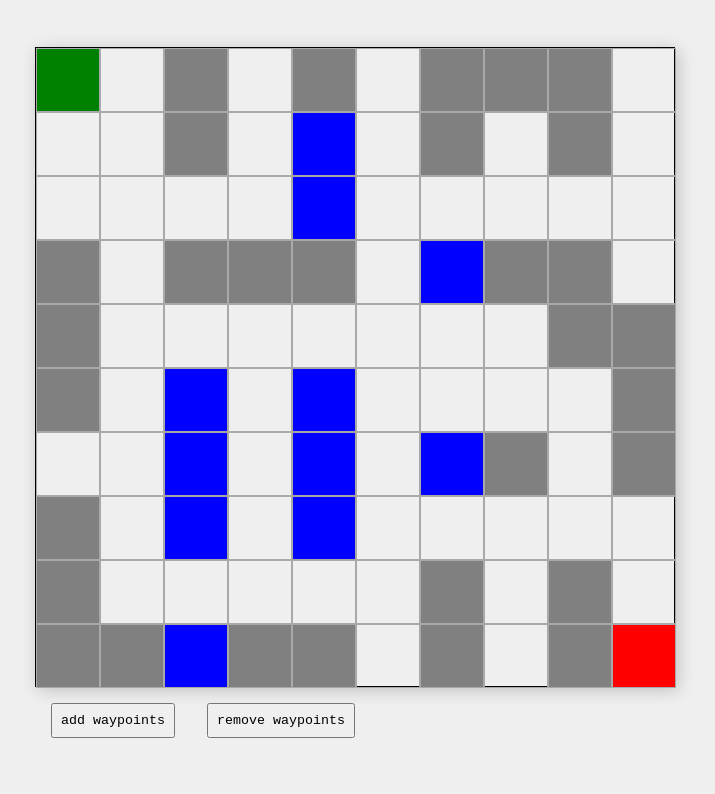
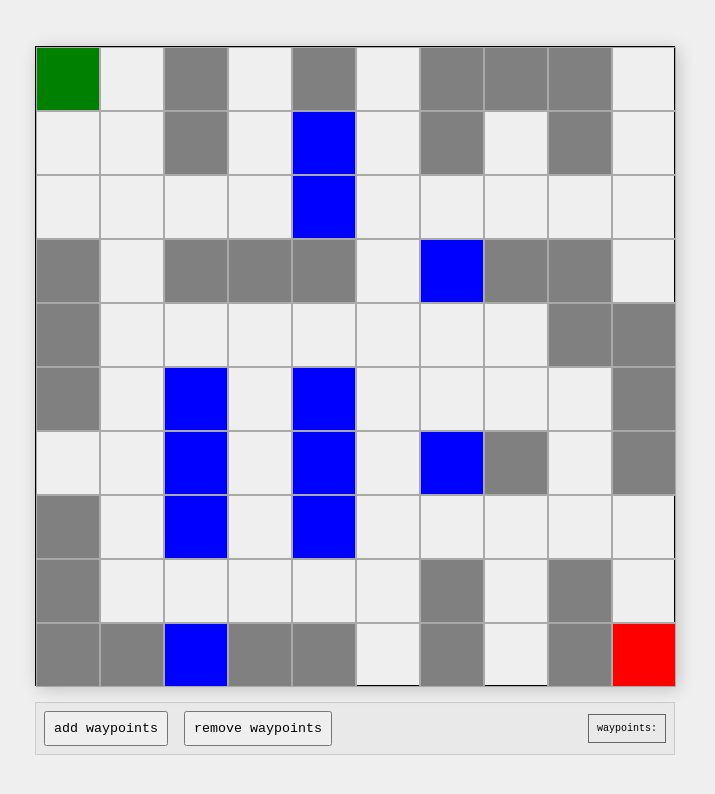
Before and after one commit to pekkarinen/mappy, a website with bundled scripts: page index.html in a window 1280 px wide. Shown: the whole page, without its empty margins (285-1000 px from the left). Built offline with nearby package versions, Linux system fonts and the light colour scheme.

Commit message:
Better waypointUI + chrome

```diff
--- a/index.js
+++ b/index.js
@@ -125,19 +125,31 @@ const removeWaypoints = () => {
 };
 
 (function addWaypointsUI() {
+  const waypointUI = document.createElement("section");
+  waypointUI.className = "waypoint-ui";
+
   const addButton = document.createElement("button");
   addButton.innerText = "add waypoints";
   addButton.addEventListener("click", () => {
     addRandomWaypoints();
+    waypointCounter.innerText = map.waypoints.length;
   });
 
-  app.append(addButton);
+  waypointUI.append(addButton);
 
   const removeButton = document.createElement("button");
   removeButton.innerText = "remove waypoints";
   removeButton.addEventListener("click", () => {
     removeWaypoints();
+    waypointCounter.innerText = map.waypoints.length;
   });
 
-  app.append(removeButton);
+  waypointUI.append(removeButton);
+
+  const waypointCounter = document.createElement("div");
+  waypointCounter.classList.add("waypoint-counter");
+
+  waypointUI.append(waypointCounter);
+
+  app.append(waypointUI);
 })();
--- a/map.js
+++ b/map.js
@@ -96,7 +96,7 @@ class Map {
       const textOrder = this.getWaypointsAt(coords).length;
       const element = this.drawFeature(
         {
-          border: `${textOrder + 1}px dashed rgba(0,128,0,0.7)`,
+          border: `${textOrder + 1}px inset rgba(0,200,0,0.7)`,
           className: "waypoint",
           text: name,
           textOrder,
--- a/mappy.css
+++ b/mappy.css
@@ -41,7 +41,26 @@ body {
 }
 
 button {
-  margin: 1rem;
   padding: 0.5rem;
   font-family: monospace;
 }
+
+.waypoint-ui {
+  border: 1px solid #ccc;
+  background: #e9e9e9;
+  display: flex;
+  gap: 1rem;
+  padding: 0.5rem;
+  margin-top: 1rem;
+  align-items: center;
+}
+
+.waypoint-counter {
+  border: 1px solid #666;
+  padding: 0.5rem;
+  margin-left: auto;
+}
+
+.waypoint-counter::before {
+  content: "waypoints:";
+}
```
